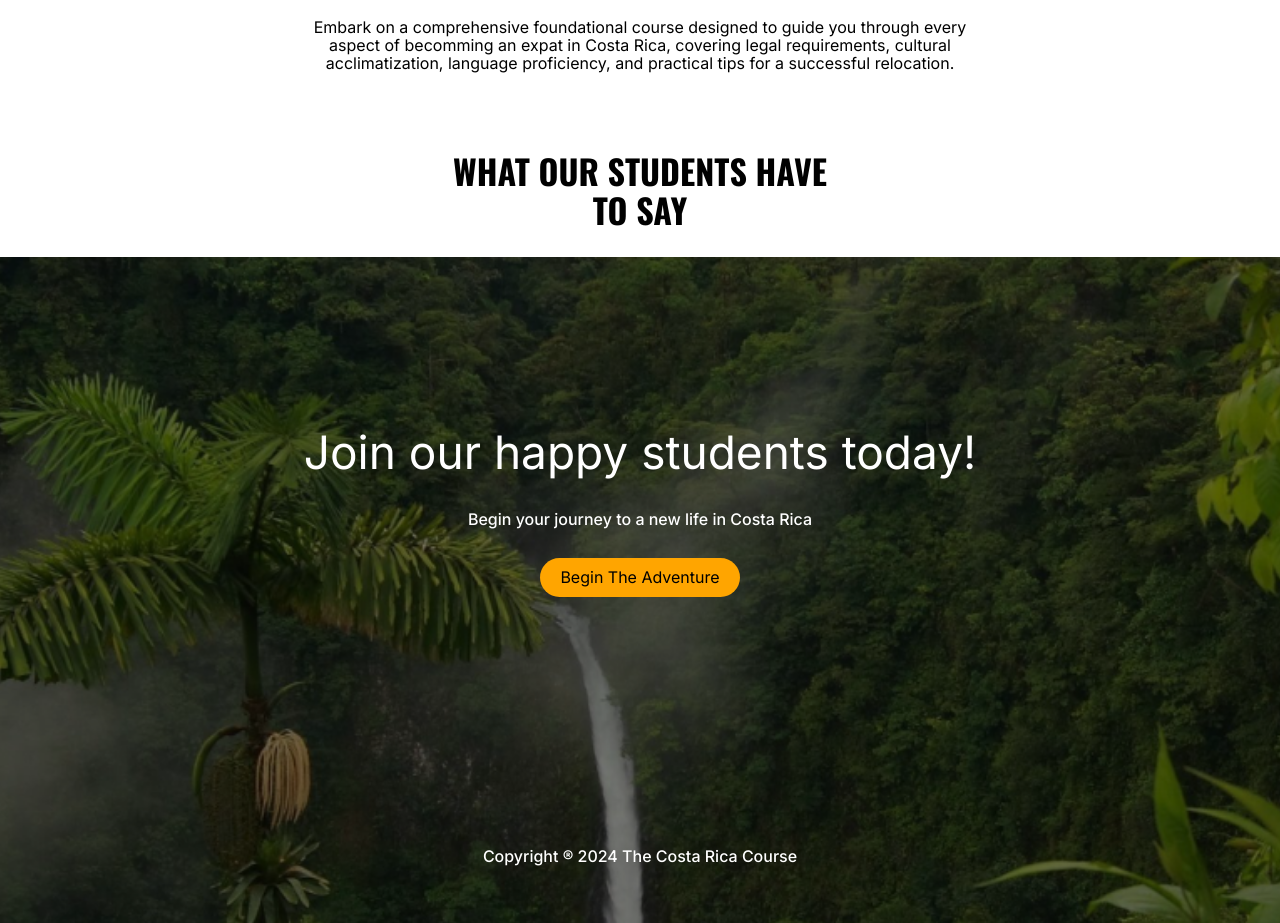
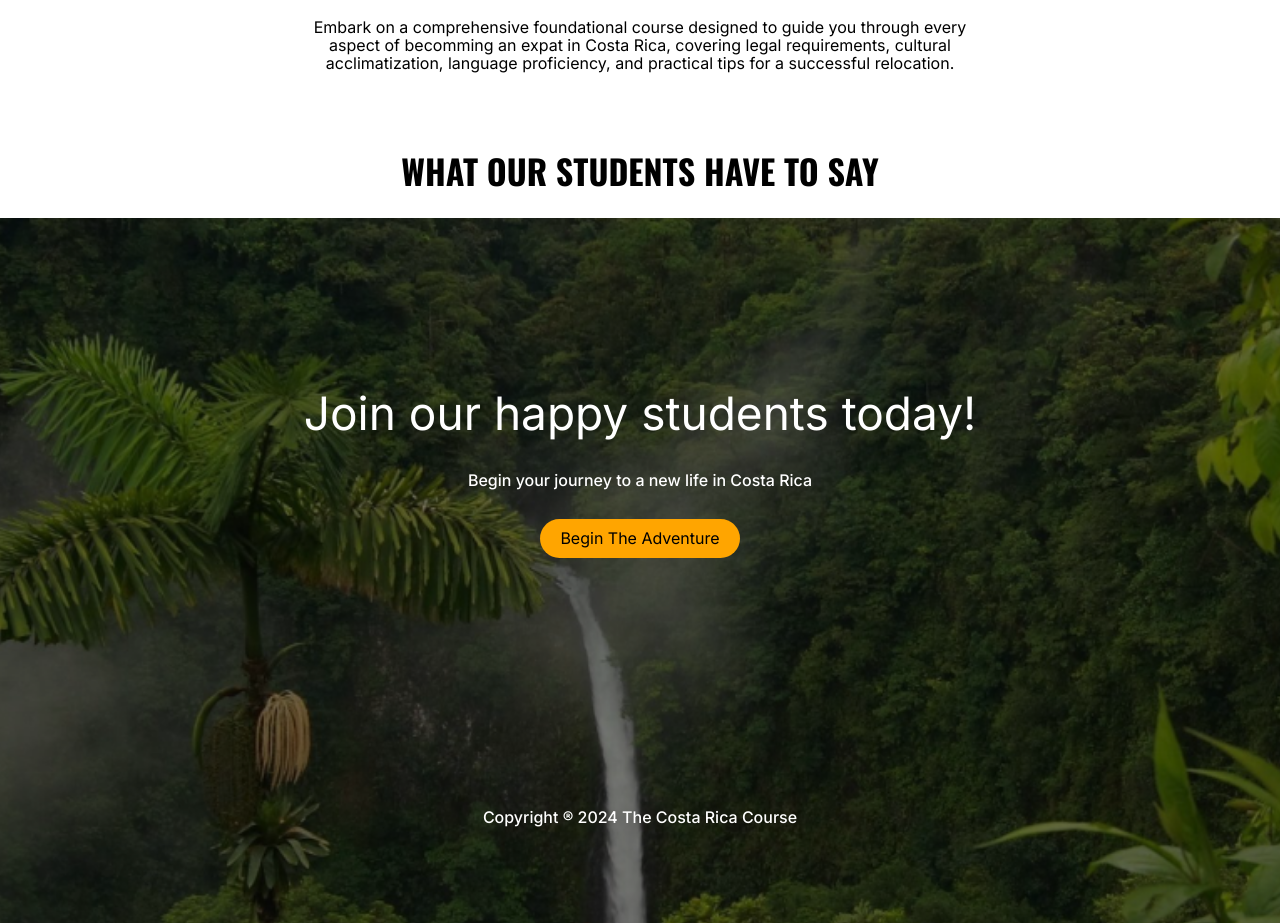
Before and after one commit to BrianKendalBucek/costa-rica-course, a Next.js app in the folder costa-rica-course/: page / in a window 1280 px wide. Shown: the part 2780-3703 px from the top of the page. Built offline with nearby package versions, Linux system fonts and the light colour scheme.

Commit message:
initiated students component for reuse though still need to add carousel and content

```diff
--- a/costa-rica-course/src/app/about/page.tsx
+++ b/costa-rica-course/src/app/about/page.tsx
@@ -3,6 +3,7 @@ import "./about.module.scss";
 import React from "react";
 import styles from "./about.module.scss";
 import { Instructor } from "@/components/Instructor";
+import { Students } from "@/components/Students";
 
 const AboutPage = () => {
   return (
@@ -61,6 +62,7 @@ const AboutPage = () => {
       </div>
 
       <Instructor />
+      <Students />
     </div>
   );
 };
--- a/costa-rica-course/src/app/page.tsx
+++ b/costa-rica-course/src/app/page.tsx
@@ -4,6 +4,7 @@ import { images } from "@/constants/constants";
 import ImageWithText from "@/components/ImageWithText";
 import { Instructor } from "@/components/Instructor";
 import { ThreeSteps } from "@/components/ThreeSteps";
+import { Students } from "@/components/Students";
 
 const HomePage: React.FC = () => {
   return (
@@ -49,10 +50,7 @@ const HomePage: React.FC = () => {
               proficiency, and practical tips for a successful relocation.
             </p>
           </div>
-
-          <div className={styles.card}>
-            <h2>WHAT OUR STUDENTS HAVE TO SAY</h2>
-          </div>
+          <Students />
         </section>
       </main>
     </>
--- /dev/null
+++ b/costa-rica-course/src/components/Students.module.scss
@@ -0,0 +1,7 @@
+.card {
+  display: flex;
+  flex-direction: column;
+  align-items: center;
+  text-align: center;
+  margin-top: 50px;
+}
--- /dev/null
+++ b/costa-rica-course/src/components/Students.tsx
@@ -0,0 +1,9 @@
+import styles from './Students.module.scss';
+
+export const Students = () => {
+  return (
+    <div className={styles.card}>
+      <h2>WHAT OUR STUDENTS HAVE TO SAY</h2>
+    </div>
+  );
+};
```
